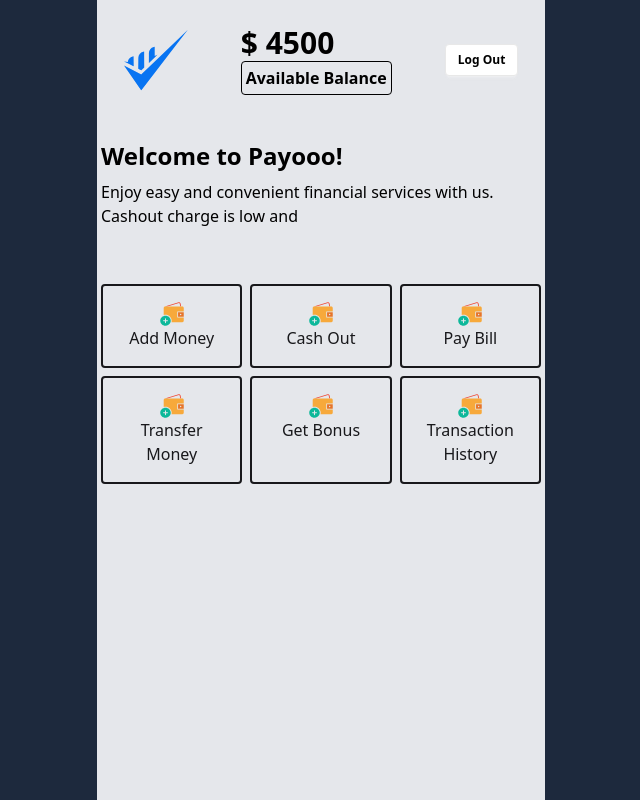
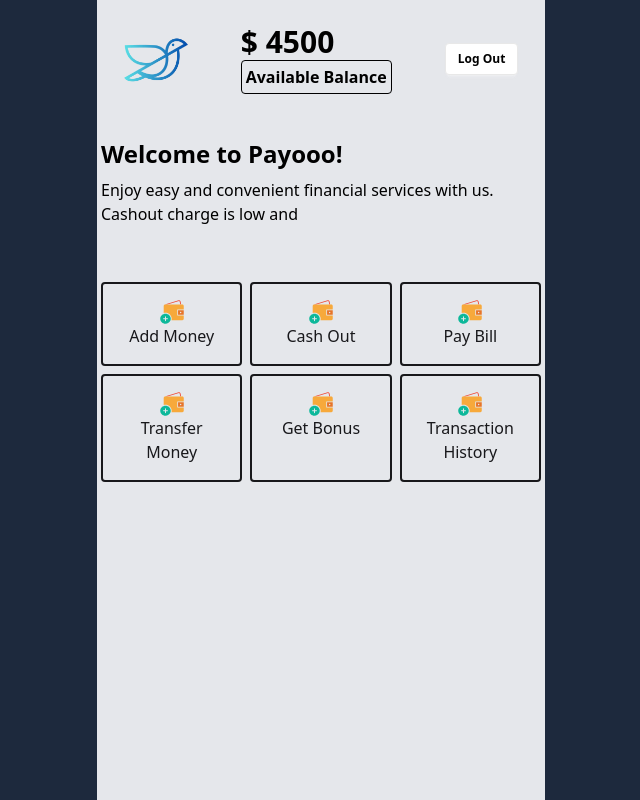
Before and after one commit to Shakil-009/mobile-bank, a plain HTML site: page main.html in a window 1280 px wide. Shown: the whole page, without its empty margins (319-959 px from the left). Drawn offline with nearby package versions, Linux system fonts and the light colour scheme.

Commit message:
added logo

```diff
--- a/main.html
+++ b/main.html
@@ -13,30 +13,7 @@
     <section class="max-w-md min-h-screen mx-auto py-6 bg-gray-200">
         <header>
             <nav class="flex justify-around items-center">
-                <svg class="w-16" width="76" height="72" viewBox="0 0 76 72" fill="none"
-                    xmlns="http://www.w3.org/2000/svg">
-                    <path
-                        d="M22.7468 26.1773L23.9301 25.8965V44.9681L20.4841 48.2788L17.0382 46.4886V33.4002C17.0375 29.9605 19.4005 26.971 22.7468 26.1773ZM4.55674 38.3131L0 37.6364L4.50657 39.9779L11.3985 43.5583V31.6219L10.2152 31.9027C7.13651 32.6337 4.89542 35.2246 4.55674 38.3131ZM39.7174 29.7989L36.4603 31.2811V20.1704L35.277 20.4512C31.9307 21.2457 29.5683 24.2345 29.5683 27.6735V39.5493L36.4603 32.9278L39.7174 29.7989Z"
-                        fill="#0874F2" />
-                    <path
-                        d="M22.7468 26.1773L23.9301 25.8965V44.9681L20.4841 48.2788L17.0382 46.4886V33.4002C17.0375 29.9605 19.4005 26.971 22.7468 26.1773ZM4.55674 38.3131L0 37.6364L4.50657 39.9779L11.3985 43.5583V31.6219L10.2152 31.9027C7.13651 32.6337 4.89542 35.2246 4.55674 38.3131ZM39.7174 29.7989L36.4603 31.2811V20.1704L35.277 20.4512C31.9307 21.2457 29.5683 24.2345 29.5683 27.6735V39.5493L36.4603 32.9278L39.7174 29.7989Z"
-                        fill="url(#paint0_linear_11_2709)" />
-                    <path d="M0 42.5445L20.4834 72L75.8411 0L20.4834 53.1862L0 42.5445Z" fill="#0874F2" />
-                    <path d="M0 42.5445L20.4834 72L75.8411 0L20.4834 53.1862L0 42.5445Z"
-                        fill="url(#paint1_linear_11_2709)" />
-                    <defs>
-                        <linearGradient id="paint0_linear_11_2709" x1="21.3286" y1="56.5796" x2="19.73" y2="31.7132"
-                            gradientUnits="userSpaceOnUse">
-                            <stop stop-color="#0874F2" />
-                            <stop offset="1" stop-color="#0874F2" stop-opacity="0" />
-                        </linearGradient>
-                        <linearGradient id="paint1_linear_11_2709" x1="42.4484" y1="91.7048" x2="38.4085" y2="28.8603"
-                            gradientUnits="userSpaceOnUse">
-                            <stop stop-color="#0874F2" />
-                            <stop offset="1" stop-color="#0874F2" stop-opacity="0" />
-                        </linearGradient>
-                    </defs>
-                </svg>
+                <img class="w-16" src="payoo.png" alt="">
                 <div>
                     <h1 class="text-3xl text-black font-bold"> $ <span id="main-balance">4500</span></h1>
                     <p class="text-black border rounded font-semibold p-1">Available Balance</p>
```
Also changed, not shown: index.html (+1 -16 lines).
